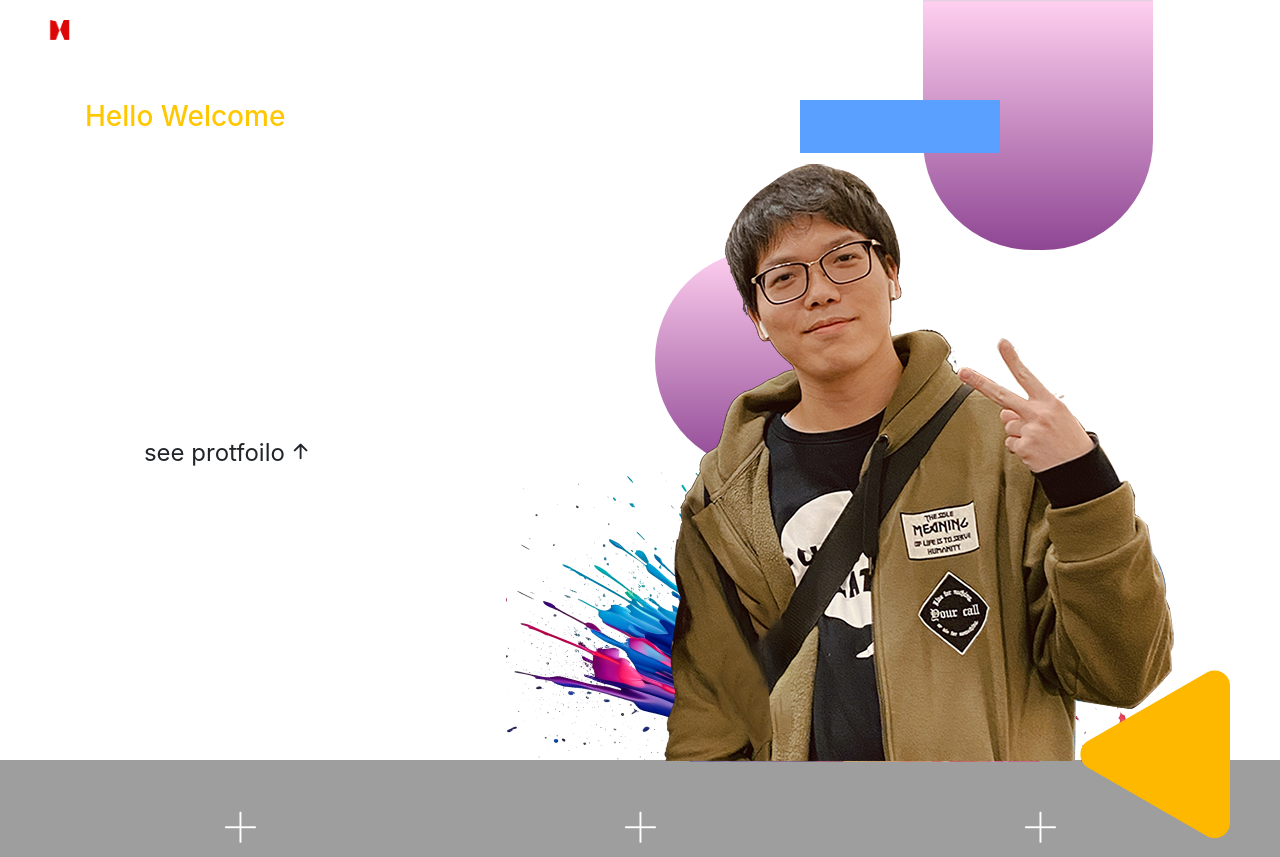
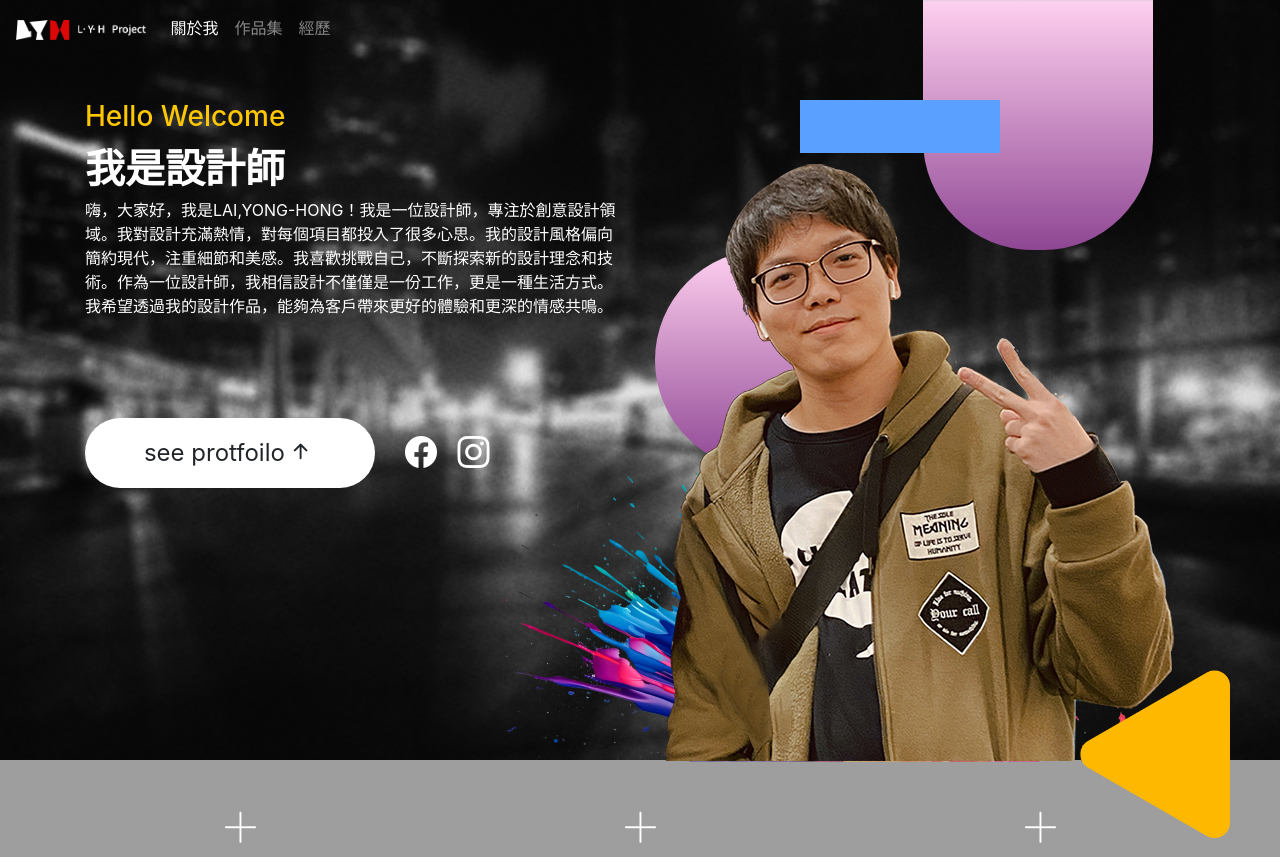
Before and after one commit to yukion614/Portfolio, a plain HTML site: page index.html in a window 1280 px wide. Shown: the top 857 px of the page. Drawn offline with nearby package versions, Linux system fonts and the light colour scheme; the site is published under a folder, as on GitHub Pages, so addresses that start at the root find nothing; a web font is replaced by a local one.

Commit message:
Update index.html

```diff
--- a/index.html
+++ b/index.html
@@ -52,7 +52,7 @@
     <div class="container-fluid row m-0 p-0">
 
         <!-- section 1 -->
-        <div class="section1" style="background-image: url('/img/rectangle15.jpg');">
+        <div class="section1" style="background-image: url('img/rectangle15.jpg');">
           <div class="container" style="height: 700px;">
             <div class="row">
                 <div class="col-lg-6">
```
